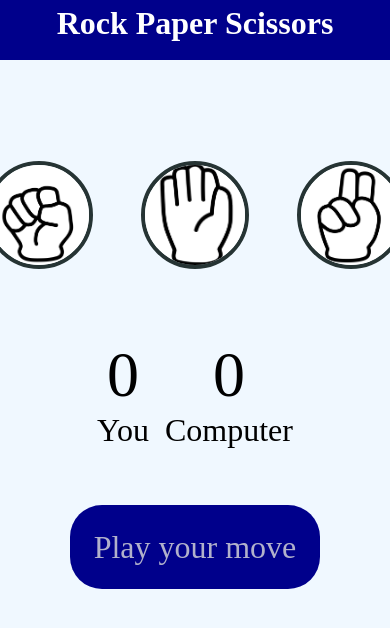
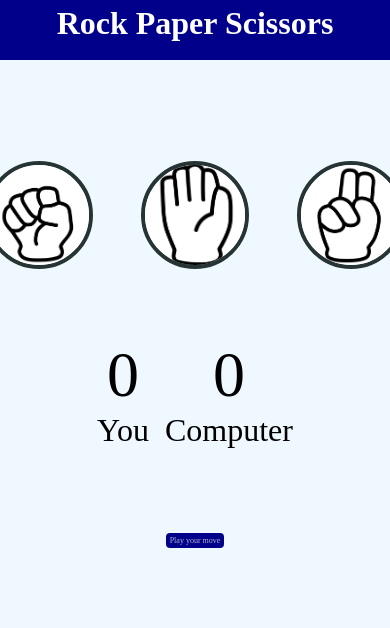
Before and after one commit to piyush2229/Stone-Paper-Scissors, a plain HTML site: page index.html in a window 390 px wide. Drawn offline with Linux system fonts and the light colour scheme.

Commit message:
Update stone.css

```diff
--- a/stone.css
+++ b/stone.css
@@ -70,7 +70,6 @@ img {
 body{
     background-color: aliceblue;
 }
-/* Media query for mobile phones */
 @media only screen and (max-width: 600px) {
     .choice {
         width: 150px; /* Adjust width for mobile */
@@ -85,4 +84,12 @@ body{
     .score-card {
         gap: 1rem; /* Reduce the gap for mobile */
     }
+    #msg{
+        font-size: .5rem;
+        display: inline;
+        border-radius: .25rem;
+        border: none;
+        padding: .2rem;
+
+    }
 }
```
